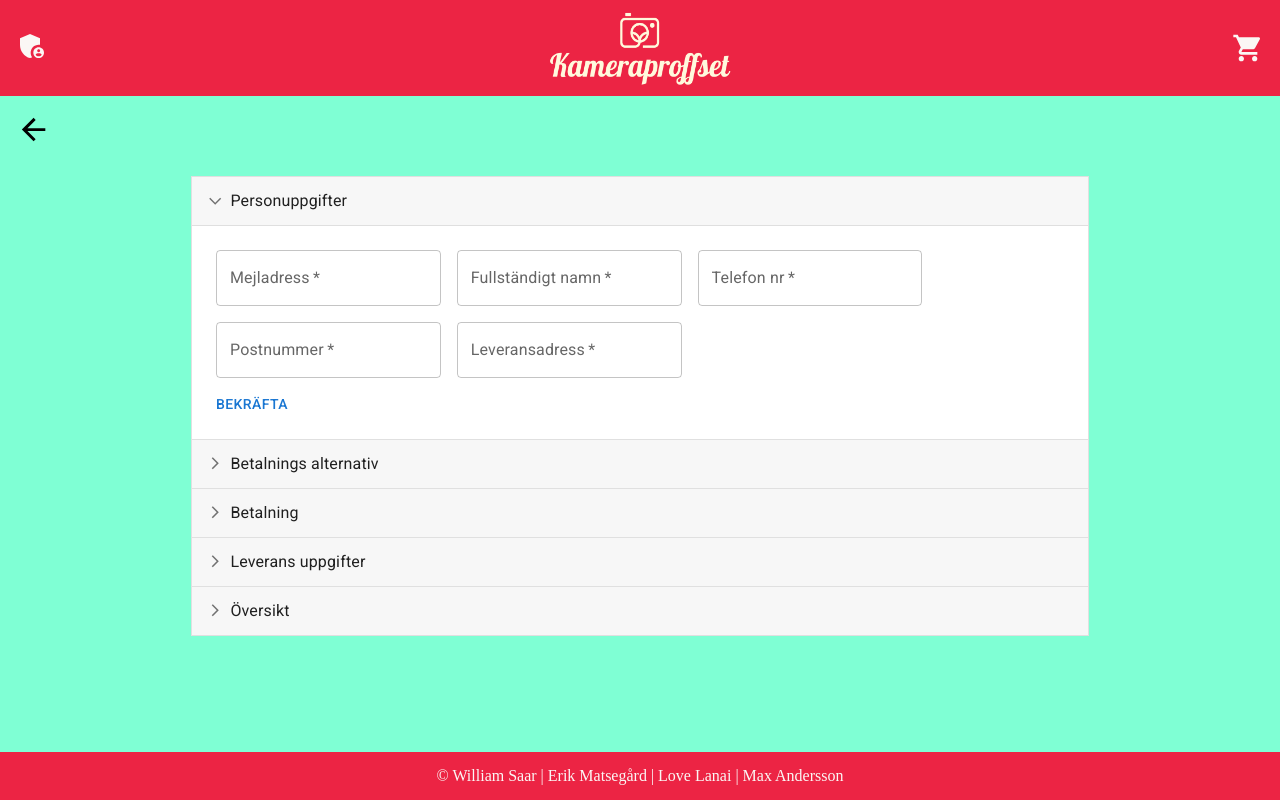
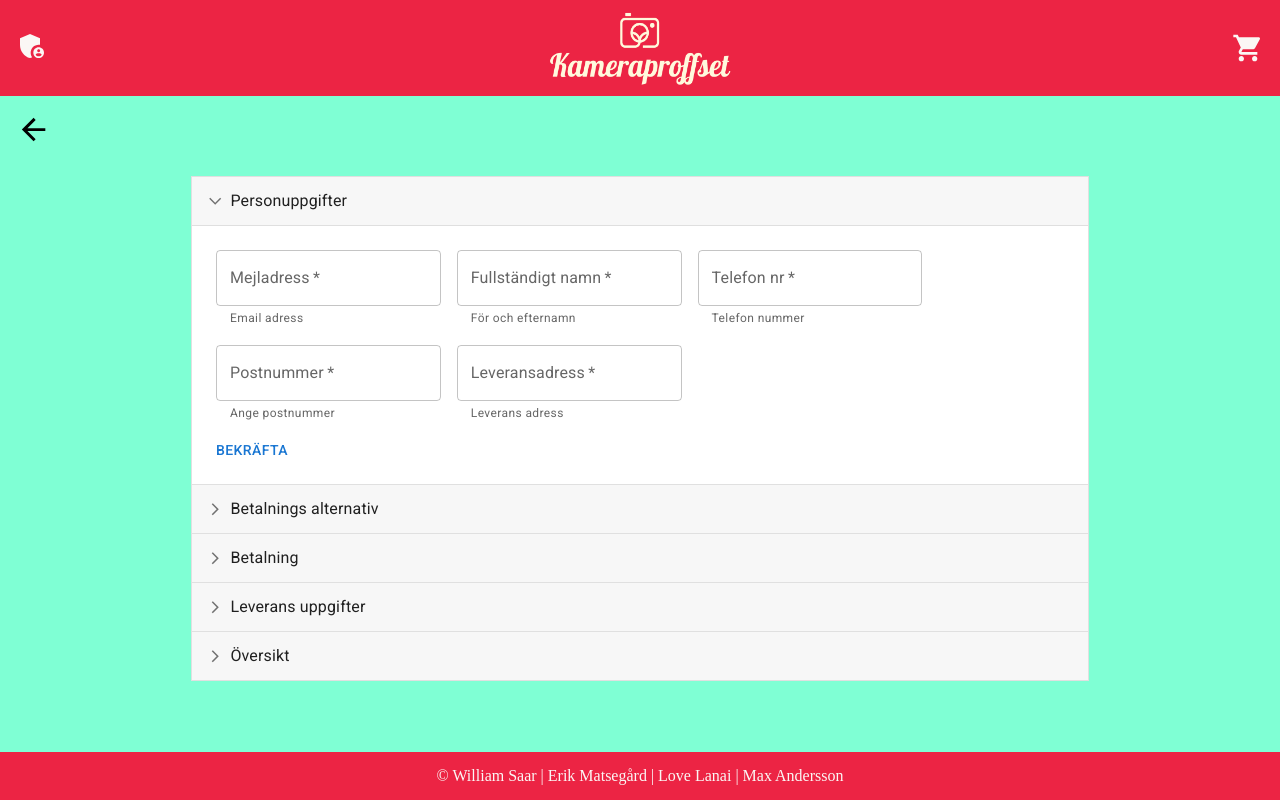
Before and after one commit to lovelanai/miniprojekt2-webbshop, a React (Create React App) app: page /CheckOut in a window 1280 px wide. Built offline with nearby package versions, Linux system fonts and the light colour scheme.

Commit message:
added validation to all fields but adress
Co-authored-by: Max Andersson <frontMAX@users.noreply.github.com>

```diff
--- a/src/components/CardPayment.tsx
+++ b/src/components/CardPayment.tsx
@@ -45,7 +45,7 @@
     }
 
     if (evt.target.name === "number") {
-      if (!/^\d{16,16}$/gm.test(evt.target.value)) {
+      if (!/^\d{0,16}$/gm.test(evt.target.value)) {
         setErrorinput({
           ...errorInput,
           [evt.target.name]: true,
--- a/src/components/Shipping.tsx
+++ b/src/components/Shipping.tsx
@@ -1,43 +1,136 @@
-
 import { Button } from "@mui/material";
 import Box from "@mui/material/Box";
 import TextField from "@mui/material/TextField";
 
-import { useState } from 'react';
+import { ChangeEvent, useState } from "react";
+import { Focused } from "react-credit-cards";
 import { PersonalData } from "../interfaces/interfaces";
 
 import "./checkout.css";
 
 interface Props {
-  sendPersonalData: (data: PersonalData) => void
+  sendPersonalData: (data: PersonalData) => void;
 }
 
 export default function Shipping(props: Props) {
+  function personalDataTransfer() {
+    props.sendPersonalData({
+      email: email,
+      name: name,
+      phone: phonenumber,
+      postnr: zip,
+      street: adress1,
+    });
+  }
 
-
-
-  const [email, setEmail] = useState('');
-  const [name, setName] = useState('');
-  const [phonenum, setPhonenum] = useState('');
-  const [postnr, setPostnr] = useState('');
-  const [street, setStreet] = useState('');
-
+  const [email, setEmail] = useState("");
+  const [name, setName] = useState("");
+  const [phonenumber, setPhonenumber] = useState("");
+  const [zip, setZip] = useState("");
+  const [adress1, setAdress1] = useState("");
 
   // const personalInfo = [email, name, phonenum, postnr, street];
 
-  function personalDataTransfer() {
+  const initialErrors = {
+    email: false,
+    name: false,
+    phonenumber: false,
+    zip: false,
+    adress1: false,
+  };
+  const [errorInput, setErrorinput] = useState(initialErrors);
 
-    props.sendPersonalData({ email: email, name: name, phone: phonenum, postnr: postnr, street: street })
+  const handleChange = (
+    evt: ChangeEvent<HTMLInputElement | HTMLTextAreaElement>
+  ) => {
+    if (evt.target.name === "email") {
+      if (
+        !/^[a-zA-Z0-9._-]+@[a-zA-Z0-9.-]+\.[a-zA-Z]{2,4}$/.test(
+          evt.target.value
+        )
+      ) {
+        setErrorinput({
+          ...errorInput,
+          [evt.target.name]: true,
+        });
+      } else {
+        setEmail(evt.target.value);
+        setErrorinput({
+          ...errorInput,
+          [evt.target.name]: false,
+        });
+      }
+    }
 
+    if (evt.target.name === "name") {
+      if (
+        !/^[a-zA-ZàáâäãåąčćęèéêëėįìíîïłńòóôöõøùúûüųūÿýżźñçčšžÀÁÂÄÃÅĄĆČĖĘÈÉÊËÌÍÎÏĮŁŃÒÓÔÖÕØÙÚÛÜŲŪŸÝŻŹÑßÇŒÆČŠŽ∂ð ,.'-]+$/u.test(
+          evt.target.value
+        )
+      ) {
+        setErrorinput({
+          ...errorInput,
+          [evt.target.name]: true,
+        });
+      } else {
+        setName(evt.target.value);
 
-  }
+        setErrorinput({
+          ...errorInput,
+          [evt.target.name]: false,
+        });
+      }
+    }
 
+    if (evt.target.name === "phonenumber") {
+      if (!/^\d{8,11}$/gm.test(evt.target.value)) {
+        setErrorinput({
+          ...errorInput,
+          [evt.target.name]: true,
+        });
+      } else {
+        setPhonenumber(evt.target.value);
 
+        setErrorinput({
+          ...errorInput,
+          [evt.target.name]: false,
+        });
+      }
+    }
+
+    if (evt.target.name === "zip") {
+      if (!/^\d{5,5}$/gm.test(evt.target.value)) {
+        setErrorinput({
+          ...errorInput,
+          [evt.target.name]: true,
+        });
+      } else {
+        setZip(evt.target.value);
+        setErrorinput({
+          ...errorInput,
+          [evt.target.name]: false,
+        });
+      }
+    }
+    if (evt.target.name === "adress1") {
+      if (!/^\d{4,4}$/gm.test(evt.target.value)) {
+        setErrorinput({
+          ...errorInput,
+          [evt.target.name]: true,
+        });
+      } else {
+        setAdress1(evt.target.value);
+
+        setErrorinput({
+          ...errorInput,
+          [evt.target.name]: false,
+        });
+      }
+    }
+  };
 
   return (
-
     <Box
-
       component="form"
       sx={{
         "& .MuiTextField-root": { m: 1, width: "25ch" },
@@ -54,48 +147,61 @@
               name="email"
               label="Mejladress"
               required
-              value={email}
-              onChange={(event) => setEmail(event.target.value)}
-
+              helperText={
+                errorInput.email ? "Ange gilig email" : "Email adress"
+              }
+              error={Boolean(errorInput.email)}
+              onChange={handleChange}
             />
             <TextField
-              name="given-name"
+              name="name"
               label="Fullständigt namn"
               required
-              value={name}
-              onChange={(event) => setName(event.target.value)}
+              helperText={
+                errorInput.name ? "Ange giltig Namn" : "För och efternamn"
+              }
+              error={Boolean(errorInput.name)}
+              onChange={handleChange}
             />
 
-
-            <TextField name="phonenumber" label="Telefon nr" required
-              value={phonenum}
-              onChange={(event) => setPhonenum(event.target.value)} />
-
-
-
+            <TextField
+              name="phonenumber"
+              label="Telefon nr"
+              required
+              helperText={
+                errorInput.phonenumber
+                  ? "Ange giltig telefon nummer"
+                  : "Telefon nummer"
+              }
+              error={Boolean(errorInput.phonenumber)}
+              onChange={handleChange}
+            />
           </div>
           <TextField
             className="box-1-input"
-            name="zip-code"
+            name="zip"
             label="Postnummer"
             required
-            value={postnr}
-            onChange={(event) => setPostnr(event.target.value)}
-
+            helperText={
+              errorInput.zip ? "Ange giltigt postnummer" : "Ange postnummer"
+            }
+            error={Boolean(errorInput.zip)}
+            onChange={handleChange}
           />
-          <TextField name="adress1" label="Leveransadress" required
-            value={street}
-            onChange={(event) => setStreet(event.target.value)} />
+          <TextField
+            name="adress1"
+            label="Leveransadress"
+            required
+            error={Boolean(errorInput.adress1)}
+            onChange={handleChange}
+            helperText={
+              errorInput.adress1 ? "Ange giltig adress" : "Leverans adress"
+            }
+          />
         </div>
 
-
-        <Button onClick={() => personalDataTransfer()} > Bekräfta </Button>
-
-
-
-
-      </div >
-    </Box >
-
+        <Button onClick={() => personalDataTransfer()}> Bekräfta </Button>
+      </div>
+    </Box>
   );
 }
```
Also changed, not shown: src/interfaces/interfaces.tsx (+6 -8 lines).
